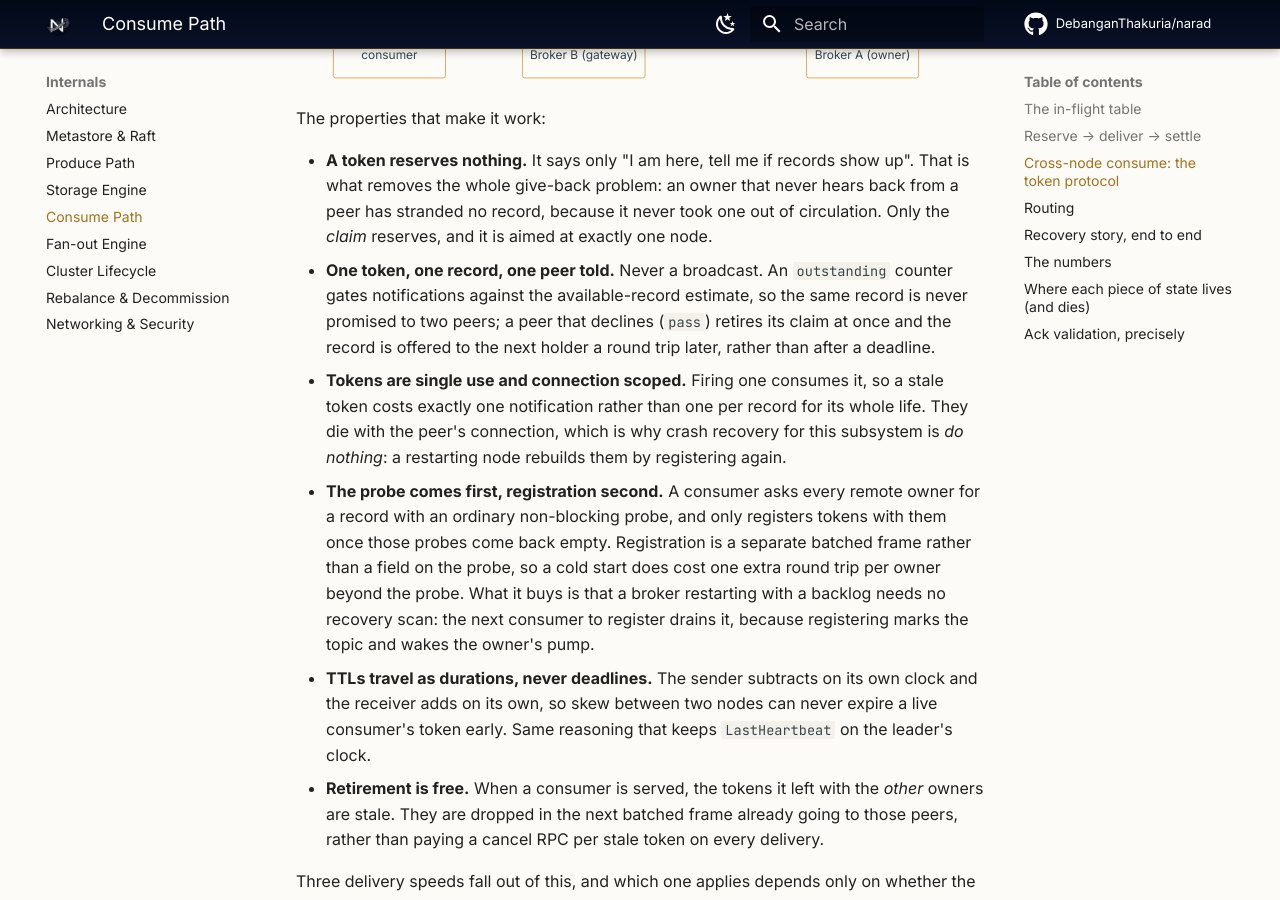
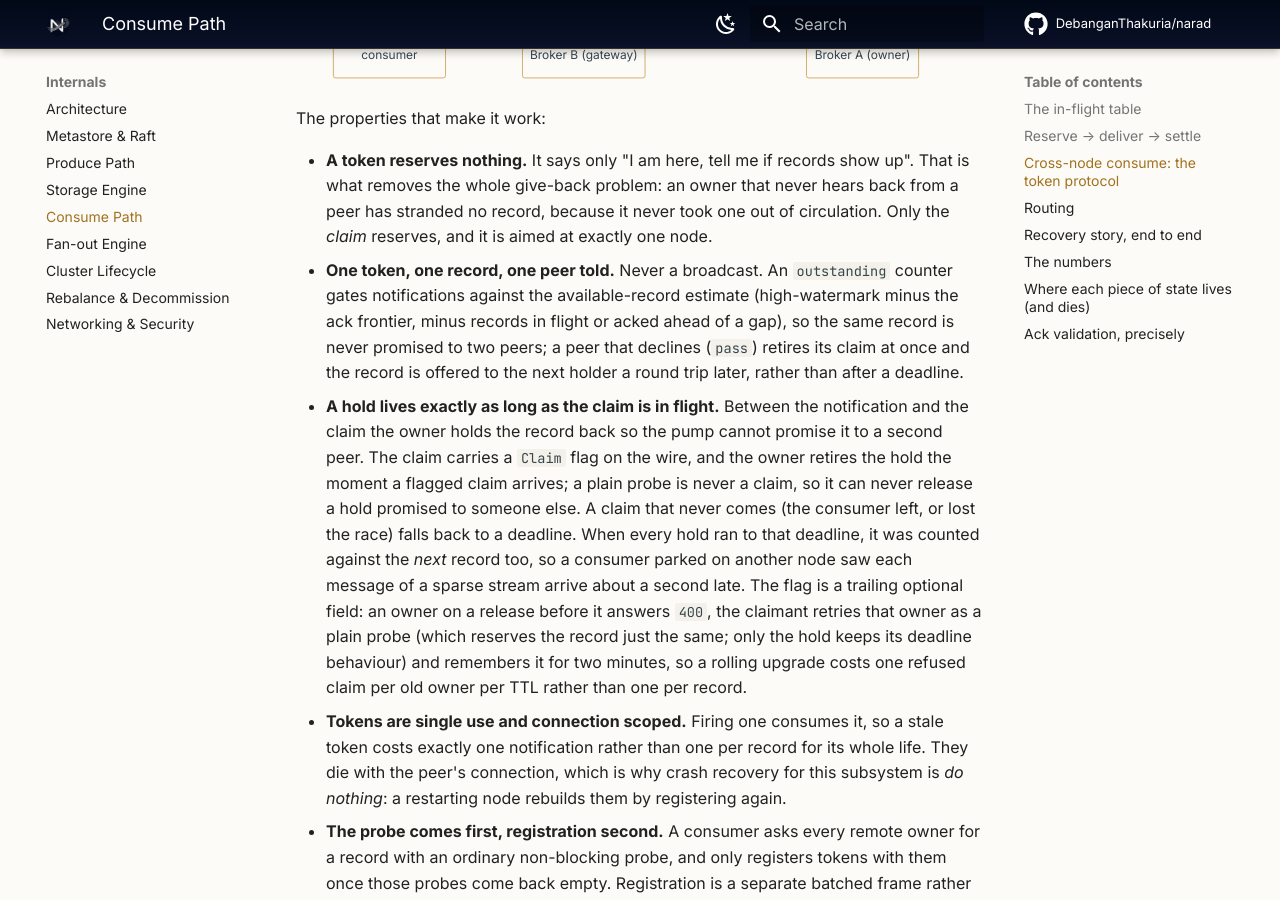
Before and after one commit to DebanganThakuria/narad, an MkDocs documentation site: the page built from docs/internals/consume-path.md, in a window 1280 px wide and 900 px high, scrolled down 3472 px. Built offline with MkDocs 1.6.1 and Material for MkDocs 9.7.7, drawn with Linux system fonts in a browser that asks for light colours; comment, search, counter and statistics services are not loaded.

Commit message:
docs: update project documentation
Co-Authored-By: Claude Fable 5.1 <noreply@anthropic.com>

```diff
--- a/docs/internals/consume-path.md
+++ b/docs/internals/consume-path.md
@@ -77,7 +77,8 @@ sequenceDiagram
 The properties that make it work:
 
 - **A token reserves nothing.** It says only "I am here, tell me if records show up". That is what removes the whole give-back problem: an owner that never hears back from a peer has stranded no record, because it never took one out of circulation. Only the *claim* reserves, and it is aimed at exactly one node.
-- **One token, one record, one peer told.** Never a broadcast. An `outstanding` counter gates notifications against the available-record estimate, so the same record is never promised to two peers; a peer that declines (`pass`) retires its claim at once and the record is offered to the next holder a round trip later, rather than after a deadline.
+- **One token, one record, one peer told.** Never a broadcast. An `outstanding` counter gates notifications against the available-record estimate (high-watermark minus the ack frontier, minus records in flight or acked ahead of a gap), so the same record is never promised to two peers; a peer that declines (`pass`) retires its claim at once and the record is offered to the next holder a round trip later, rather than after a deadline.
+- **A hold lives exactly as long as the claim is in flight.** Between the notification and the claim the owner holds the record back so the pump cannot promise it to a second peer. The claim carries a `Claim` flag on the wire, and the owner retires the hold the moment a flagged claim arrives; a plain probe is never a claim, so it can never release a hold promised to someone else. A claim that never comes (the consumer left, or lost the race) falls back to a deadline. When every hold ran to that deadline, it was counted against the *next* record too, so a consumer parked on another node saw each message of a sparse stream arrive about a second late. The flag is a trailing optional field: an owner on a release before it answers `400`, the claimant retries that owner as a plain probe (which reserves the record just the same; only the hold keeps its deadline behaviour) and remembers it for two minutes, so a rolling upgrade costs one refused claim per old owner per TTL rather than one per record.
 - **Tokens are single use and connection scoped.** Firing one consumes it, so a stale token costs exactly one notification rather than one per record for its whole life. They die with the peer's connection, which is why crash recovery for this subsystem is *do nothing*: a restarting node rebuilds them by registering again.
 - **The probe comes first, registration second.** A consumer asks every remote owner for a record with an ordinary non-blocking probe, and only registers tokens with them once those probes come back empty. Registration is a separate batched frame rather than a field on the probe, so a cold start does cost one extra round trip per owner beyond the probe. What it buys is that a broker restarting with a backlog needs no recovery scan: the next consumer to register drains it, because registering marks the topic and wakes the owner's pump.
 - **TTLs travel as durations, never deadlines.** The sender subtracts on its own clock and the receiver adds on its own, so skew between two nodes can never expire a live consumer's token early. Same reasoning that keeps `LastHeartbeat` on the leader's clock.
```
Also changed, not shown: docs/client/guarantees-and-errors.md (+1 -1 lines), docs/client/topics.md (+2 -0 lines), docs/internals/storage-engine.md (+3 -1 lines).
